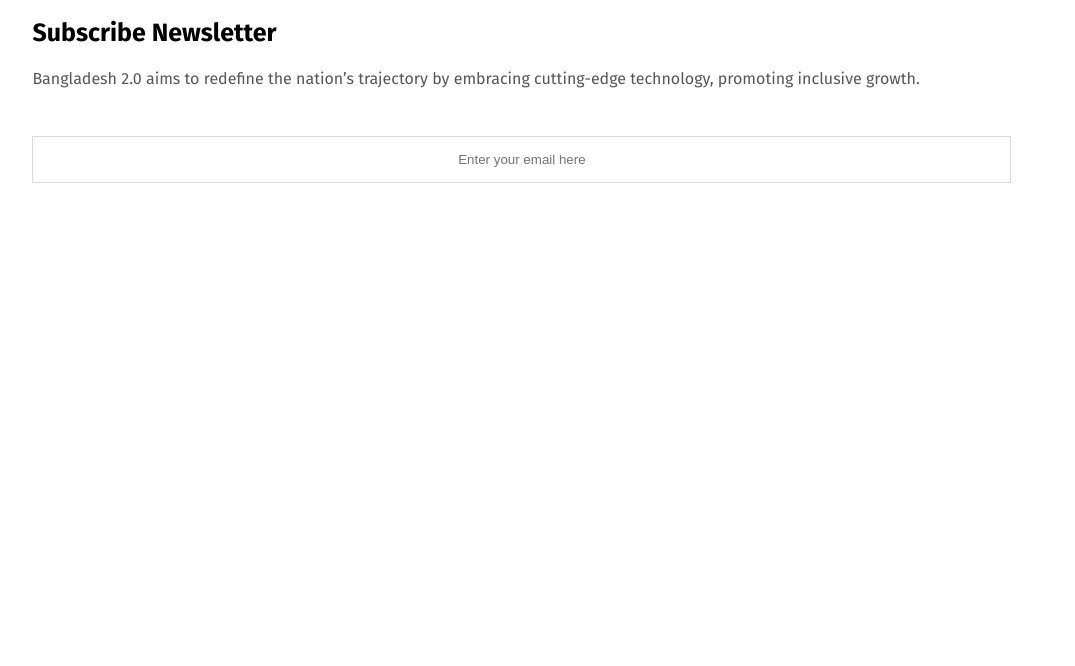
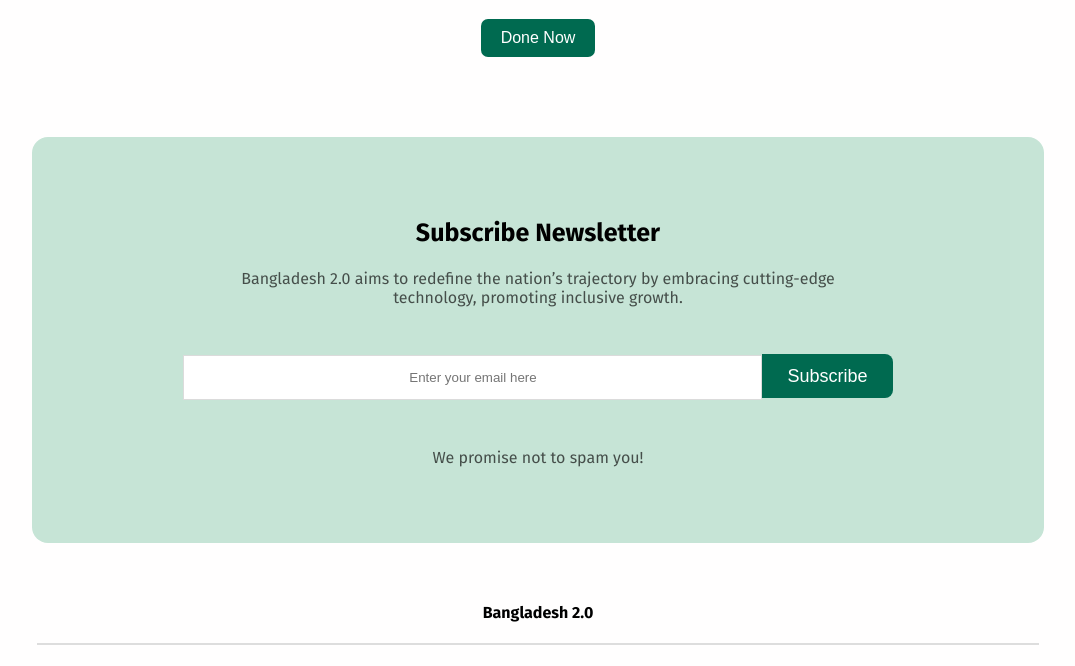
Before and after one commit to raduan-ahmed/B11-assignment-1, a plain HTML site: page index.html in a window 1280 px wide. Shown: the part 3030-3696 px from the top of the page, without its empty margins (102-1177 px from the left). Before the commit the page ends 3257 px from the top, so only its background shows below. Drawn offline with Linux system fonts and the light colour scheme.

Commit message:
A1-add-footer-bng-2.0

```diff
--- a/index.html
+++ b/index.html
@@ -138,15 +138,27 @@
 
   <!-- Newsletter Section -->
 
-<h2 class="donate_title">Subscribe Newsletter</h2>
-<p class="donate_description">Bangladesh 2.0 aims to redefine the nation’s trajectory by embracing cutting-edge technology, promoting inclusive growth.</p>
-<input class="donate_other" type="text" name="email" id="email" placeholder="Enter your email here">
+<div class="nes_l_cotent">
+    <h2 class="donate_title">Subscribe Newsletter</h2>
+    <p class="donate_description">Bangladesh 2.0 aims to redefine the nation’s trajectory by embracing cutting-edge <br> technology, promoting inclusive growth.</p>
+    <input class="email_here" type="text" name="email" id="email" placeholder="Enter your email here"><button class="n_l_button">Subscribe</button>
+    <p class="donate_description">We promise not to spam you!</p>
+
+</div>
 
 
-
-
-
-
+<!--footer section  -->
+<footer >
+    <div class="footer_content">
+        <h4 class="footer_title">Bangladesh 2.0</h4>
+        <hr><br>
+    <div>
+        <a href=""><img src="assets/facebook.png" alt=""></a>&nbsp;&nbsp;
+        <a href=""><img src="assets/instagram.png" alt=""></a>&nbsp;&nbsp;
+        <a href=""><img src="assets/x.png" alt=""></a>
+    </div>
+    </div>
+</footer>
 
 </div>
 
--- a/styles/style.css
+++ b/styles/style.css
@@ -1,3 +1,7 @@
+body{
+
+    background-color: rgb(255, 254, 254);
+}
 .body_main{
 
     margin: 1% 10%;
@@ -36,6 +40,7 @@
       text-align: center;
       border-radius: 4px;
   }
+
   .logo{
       font-weight: 600;
       font-size: 18px;
@@ -77,7 +82,7 @@ margin-left: 5%;
 
   /* A vision of Future */
 .vision{
-    padding-top:60px;
+    padding-top:80px;
 }
 
   .vision_title{
@@ -189,7 +194,7 @@ margin-left: 5%;
 
 }
 .recent_news{
-    padding-top: 60px;
+    padding-top: 80px;
 }
 #news-2{
     padding-right: 5px;
@@ -228,7 +233,7 @@ margin-left: 5%;
 
 /* Donate For Bangladesh */
 .donate-container{
-    margin-top: 60px;
+    margin-top: 80px;
 }
 .donate_title{
     font-weight: 700;
@@ -280,3 +285,50 @@ margin-left: 5%;
 #demo_ammount_2{
    background-color:rgb(198, 228, 214);
 }
+
+/* News letter section*/
+.nes_l_cotent{
+    text-align: center;
+    margin-top: 80px;
+    background-color: rgb(198, 228, 214);
+    border-radius: 16px;
+    padding:60px 100px ;
+}
+.n_l_button{
+    border-radius: 0px 8px 8px 0px;
+    background: rgb(0, 106, 80);
+    padding: 11px 25px;
+    font-weight: 500;
+    border:none;
+    color: rgb(255, 255, 255);
+    font-size: 18px;
+    font-weight: 500;
+    line-height: 22px;
+}
+.email_here{
+    padding: 14px 200px;
+    margin: 32px 0px;
+    /* width: 80%; */
+    text-align: center;
+    box-sizing: border-box;
+    border: 1px solid rgba(14, 14, 14, 0.15);
+    background: rgb(255, 255, 255);
+
+}
+
+
+/* Footer section */
+.footer_title{
+    font-weight: 700;
+}
+
+.footer_content{
+    text-align: center;
+    margin-top: 60px;
+}
+hr{
+    border: 1px solid rgba(14, 14, 14, 0.1);
+    width: 1000px;
+    background-color: whitesmoke;
+
+}
```
